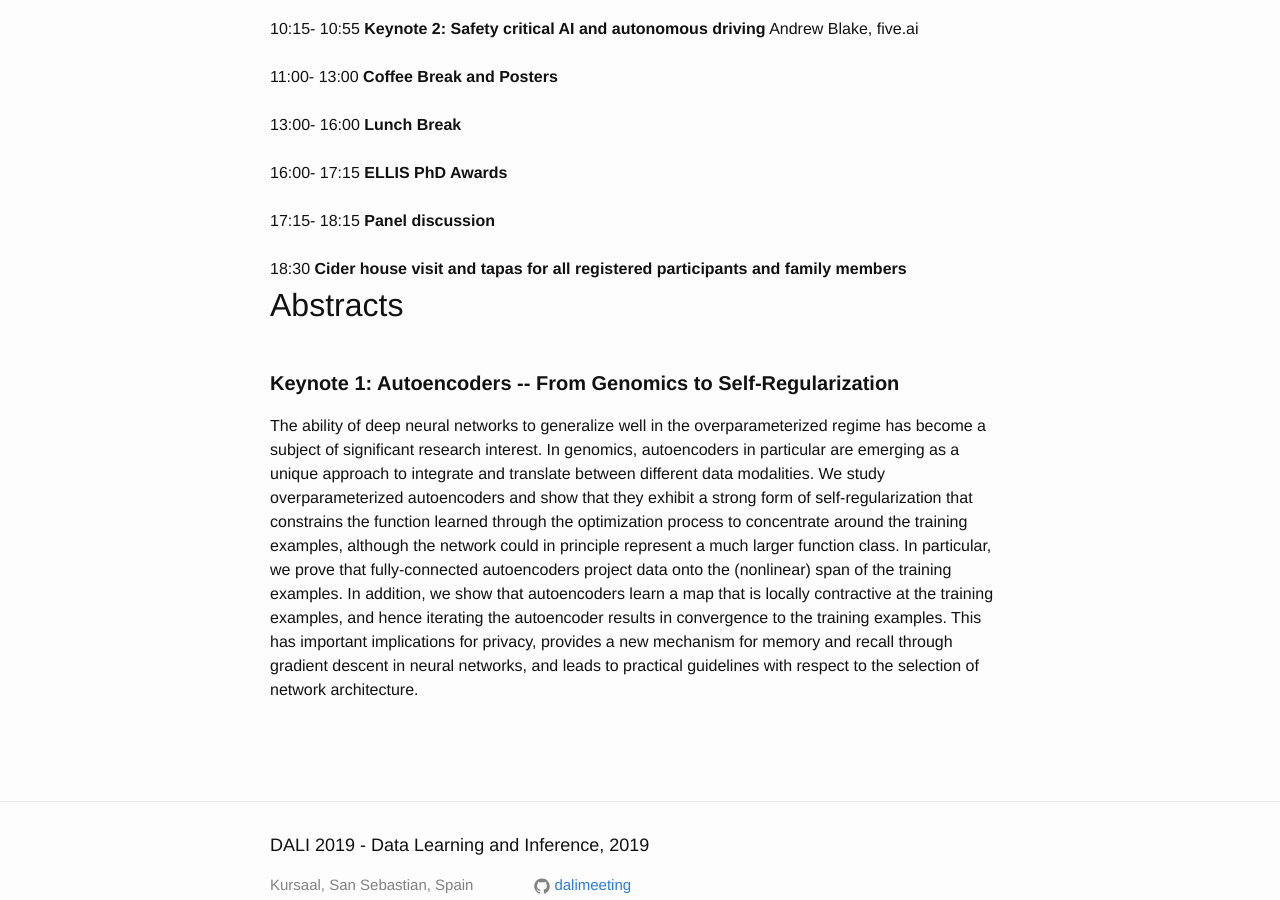
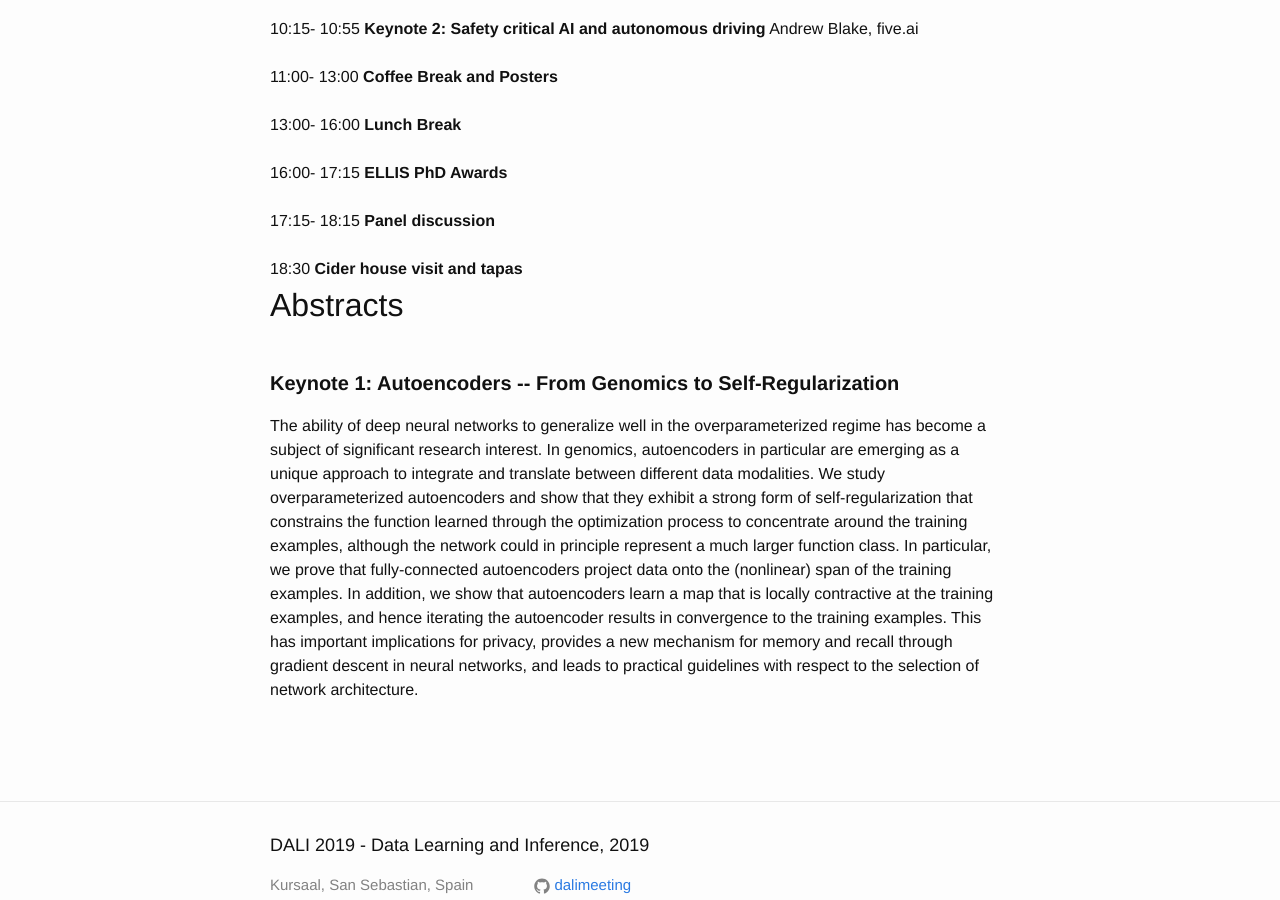
Before and after one commit to dalimeeting/dalimeeting.github.io, a Jekyll site: the page built from _posts/2019-09-04-day-2.md, in a window 1280 px wide and 900 px high, scrolled down 718 px. Built offline with Jekyll 4.4.1, drawn with Linux system fonts in a browser that asks for light colours.

Commit message:
Update 2019-09-04-day-2.md

```diff
--- a/_posts/2019-09-04-day-2.md
+++ b/_posts/2019-09-04-day-2.md
@@ -62,7 +62,7 @@ to the selection of network architecture."
 - title: "Panel discussion"
   start: "17:15"
   end: "18:15"
-- title: "Cider house visit and tapas for all registered participants and family members"
+- title: "Cider house visit and tapas"
   start: "18:30"
 
 #  youtube:
```
